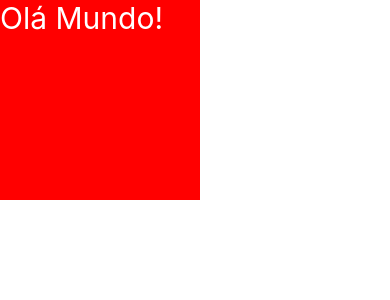
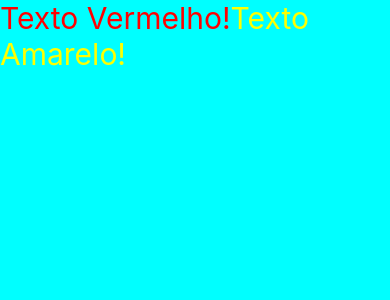
Before and after one commit to IvanildoCandido/react-native-learning, a React Native app: screen / in a window 390 px wide. Shown: the top 300 px of the page. Built offline with nearby package versions, Linux system fonts and the light colour scheme.

Commit message:
Adiciona Estilização com Styled Components

```diff
--- a/App.js
+++ b/App.js
@@ -1,20 +1,20 @@
 import React from 'react';
-import {Text, SafeAreaView, StyleSheet} from 'react-native';
+import styled from 'styled-components/native';
+
+const TextStd = styled.Text`
+  color: ${props => props.color};
+  font-size: 30px;
+`;
+const SafeAreaViewStd = styled.Text`
+  flex: 1;
+  background-color: cyan;
+`;
 
 export default () => {
   return (
-    <SafeAreaView style={styles.page}>
-      <Text style={[styles.text, {color: 'white'}]}>Olá Mundo!</Text>
-    </SafeAreaView>
+    <SafeAreaViewStd>
+      <TextStd color="red">Texto Vermelho!</TextStd>
+      <TextStd color="yellow">Texto Amarelo!</TextStd>
+    </SafeAreaViewStd>
   );
 };
-const styles = StyleSheet.create({
-  page: {
-    width: 200,
-    height: 200,
-    backgroundColor: 'red',
-  },
-  text: {
-    fontSize: 30,
-  },
-});
--- a/package.json
+++ b/package.json
@@ -11,7 +11,8 @@
   },
   "dependencies": {
     "react": "17.0.2",
-    "react-native": "0.66.2"
+    "react-native": "0.66.2",
+    "styled-components": "^5.3.3"
   },
   "devDependencies": {
     "@babel/core": "7.16.0",
```
Also changed, not shown: 2 other files (tests, documents, lock files or other folders).
